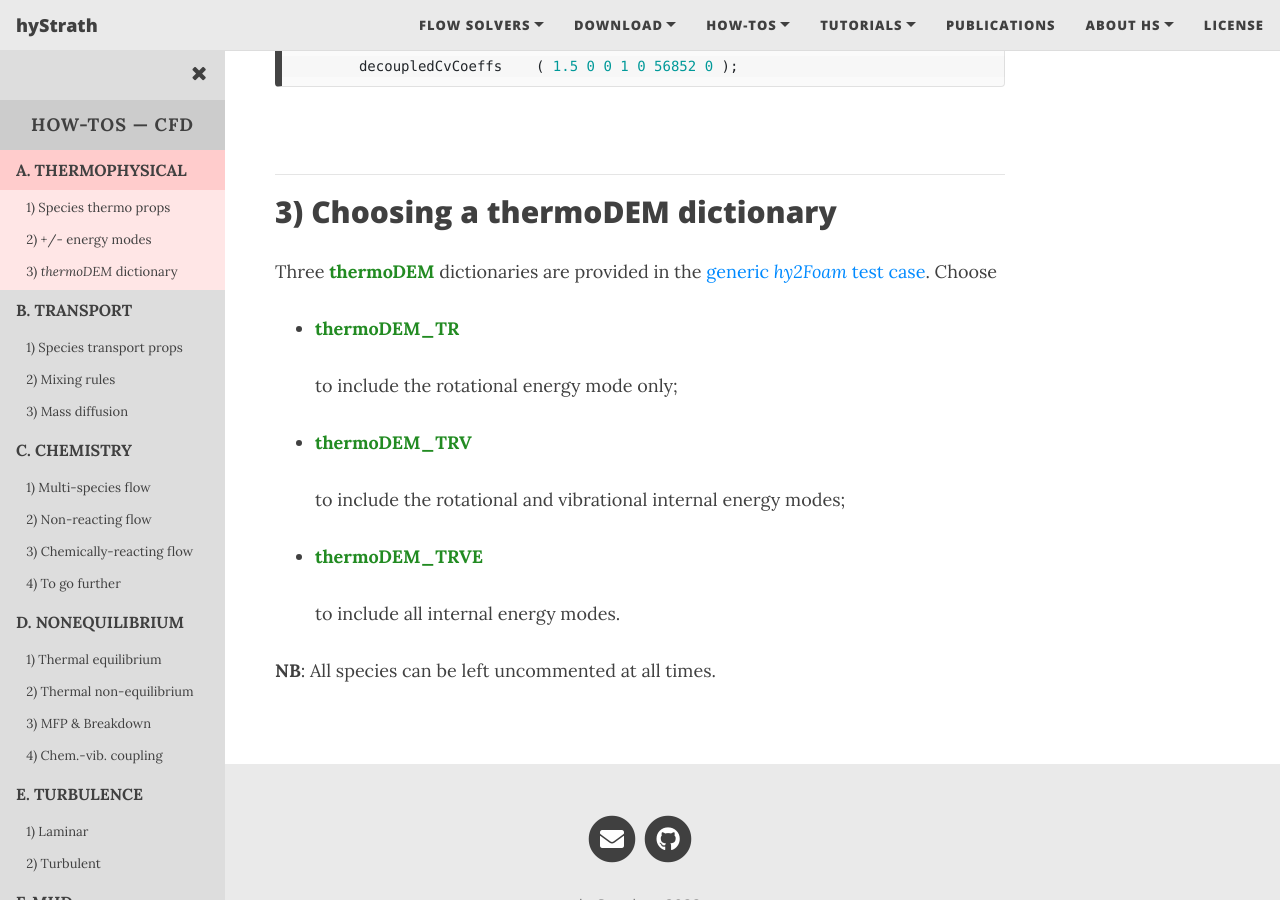
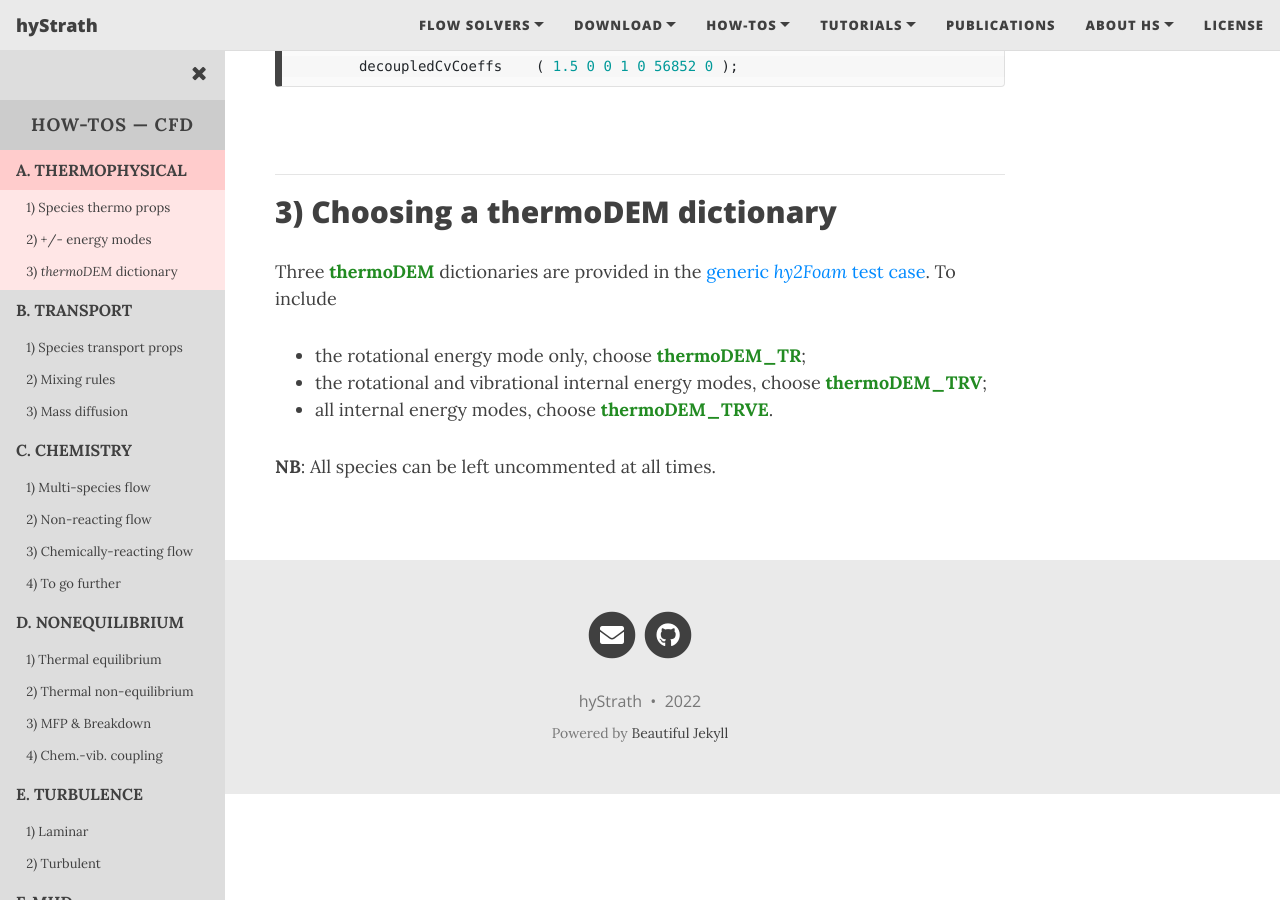
Before and after one commit to hystrath/hystrath.github.io, a Jekyll site: the page built from how-tos-cfd-fleming/how-tos-cfd-fleming-thermophysical.md, in a window 1280 px wide and 900 px high, scrolled down 3658 px. Built offline with Jekyll 4.4.1, drawn with Linux system fonts in a browser that asks for light colours; nearby versions of some CDN libraries; formulas are drawn with MathJax 3.

Commit message:
Editing pages

```diff
--- a/how-tos-cfd-fleming/how-tos-cfd-fleming-thermophysical.md
+++ b/how-tos-cfd-fleming/how-tos-cfd-fleming-thermophysical.md
@@ -244,9 +244,9 @@ In the following example, the electronic energy mode of the N atom is accounted
 ---
 ## 3) Choosing a thermoDEM dictionary
 
-Three <dict>thermoDEM</dict> dictionaries are provided in the [generic *hy2Foam* test case](https://github.com/vincentcasseau/hyStrath/tree/master/run/hyStrath/hy2Foam/genericCase/constant). Choose
-  + <dict>thermoDEM_TR</dict>to include the rotational energy mode only;
-  + <dict>thermoDEM_TRV</dict> to include the rotational and vibrational internal energy modes;
-  + <dict>thermoDEM_TRVE</dict> to include all internal energy modes.
+Three <dict>thermoDEM</dict> dictionaries are provided in the [generic *hy2Foam* test case](https://github.com/vincentcasseau/hyStrath/tree/master/run/hyStrath/hy2Foam/genericCase/constant). To include
+  + the rotational energy mode only, choose <dict>thermoDEM_TR</dict>;
+  + the rotational and vibrational internal energy modes, choose <dict>thermoDEM_TRV</dict>;
+  + all internal energy modes, choose <dict>thermoDEM_TRVE</dict>.
 
 <b>NB</b>: All species can be left uncommented at all times.
```
